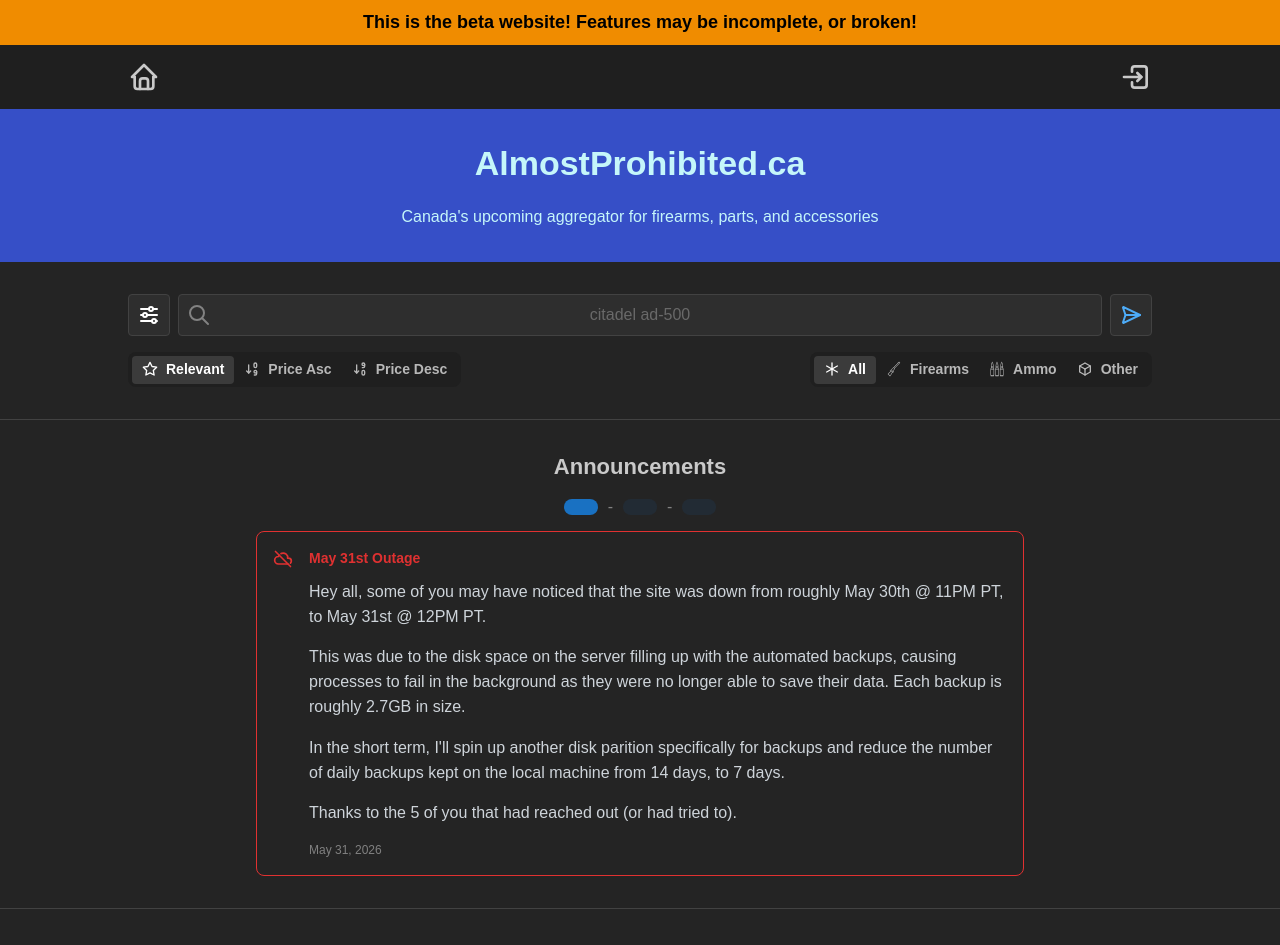
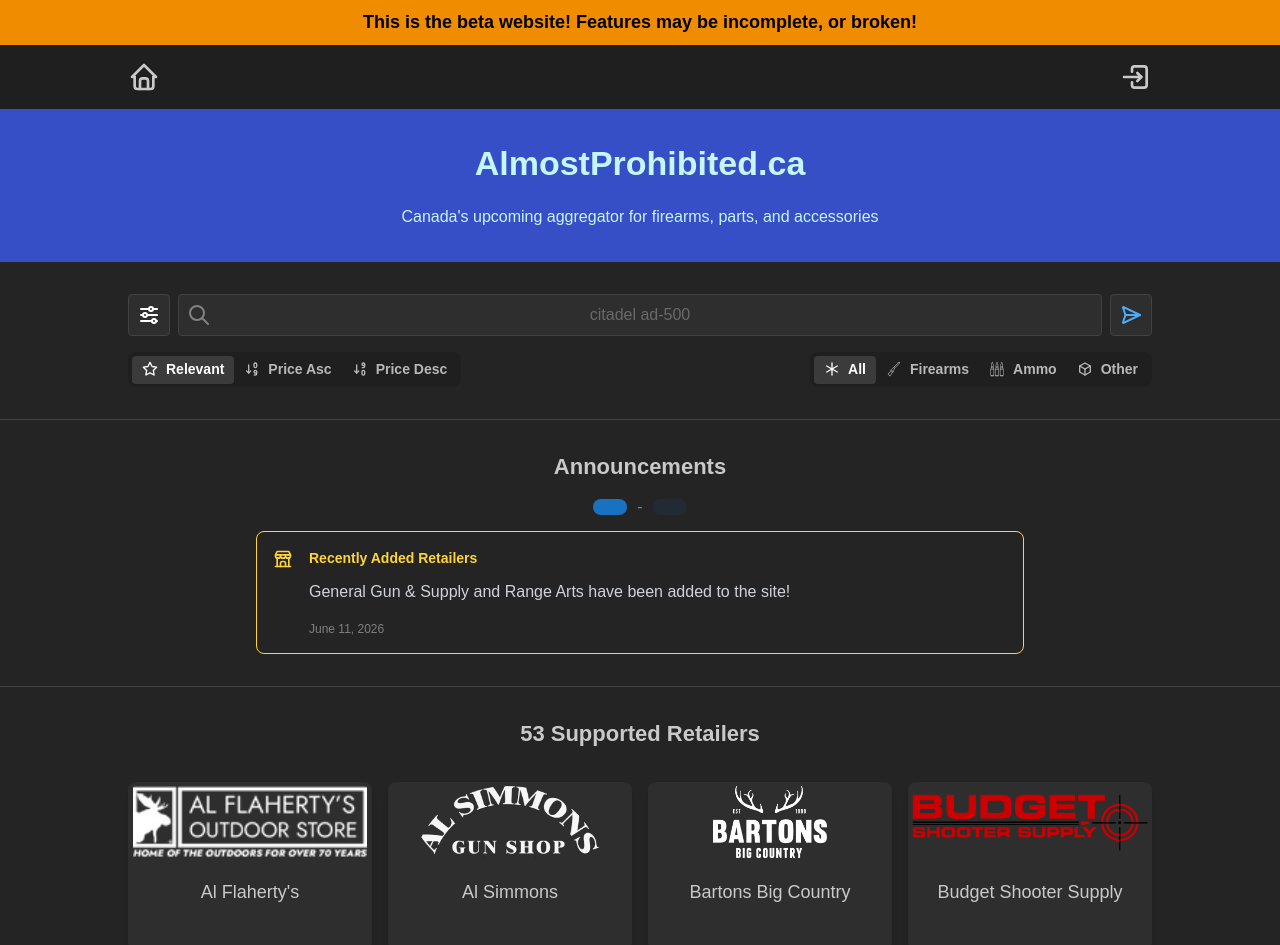
Before and after one commit to almostprohibited/frontend, a React (Vite) app: page / in a window 1280 px wide. Shown: the top 945 px of the page. Built offline with nearby package versions, Linux system fonts and the light colour scheme.

Commit message:
Added GeneralGun and RangeArts

```diff
--- a/src/pages/home/components/activeAnnouncements.tsx
+++ b/src/pages/home/components/activeAnnouncements.tsx
@@ -1,7 +1,6 @@
 import { getYearsOld, isBirthdayWeek } from '@/utils/birthday';
 import {
 	IconBuildingStore,
-	IconCloudOff,
 	IconConfetti,
 	IconMessage,
 } from '@tabler/icons-react';
@@ -31,51 +30,19 @@
 			shouldDisplay: () => isBirthdayWeek(),
 		},
 		{
-			title: 'May 31st Outage',
+			title: 'Recently Added Retailers',
 			content: () => {
 				return (
 					<Stack>
 						<Text>
-							Hey all, some of you may have noticed that the site
-							was down from roughly May 30th @ 11PM PT, to May
-							31st @ 12PM PT.
-						</Text>
-						<Text>
-							This was due to the disk space on the server filling
-							up with the automated backups, causing processes to
-							fail in the background as they were no longer able
-							to save their data. Each backup is roughly 2.7GB in
-							size.
-						</Text>
-						<Text>
-							In the short term, I'll spin up another disk
-							parition specifically for backups and reduce the
-							number of daily backups kept on the local machine
-							from 14 days, to 7 days.
-						</Text>
-						<Text>
-							Thanks to the 5 of you that had reached out (or had
-							tried to).
+							General Gun & Supply and Range Arts have been added
+							to the site!
 						</Text>
 					</Stack>
 				);
 			},
-			date: 'May 31, 2026',
-			colour: theme.colors.red[8],
-			icon: <IconCloudOff size="2rem" />,
-			shouldDisplay: () => Date.now() < 1780426800000,
-		},
-		{
-			title: 'Recently Added Retailers',
-			content: () => {
-				return (
-					<Stack>
-						<Text>Easthill Outdoors has been added!</Text>
-					</Stack>
-				);
-			},
-			date: 'May 3, 2026',
-			colour: theme.colors.grape[4],
+			date: 'June 11, 2026',
+			colour: theme.colors.yellow[4],
 			icon: <IconBuildingStore size="2rem" />,
 			shouldDisplay: () => true,
 		},
--- a/src/utils/retailerConstants.tsx
+++ b/src/utils/retailerConstants.tsx
@@ -547,6 +547,26 @@
 		'#fdb813',
 	);
 
+	static readonly RangeArts = new Retailer(
+		'Range Arts Gunfitters',
+		'RangeArts',
+		'https://rangearts.com/',
+		'/retailers/range-arts.webp',
+		'#FF6700',
+		RetailerLocation.Ontario,
+		'#fff',
+	);
+
+	static readonly GeneralGun = new Retailer(
+		'General Gun & Supply',
+		'GeneralGun',
+		'https://www.generalgun.com/',
+		'/retailers/generalgun.png',
+		'#0a0000',
+		RetailerLocation.Ontario,
+		'#fff',
+	);
+
 	private constructor(
 		private readonly key: string,
 		// eslint-disable-next-line @typescript-eslint/no-explicit-any
```
Also changed, not shown: public/retailers/generalgun.png (added), public/retailers/range-arts.webp (added).
